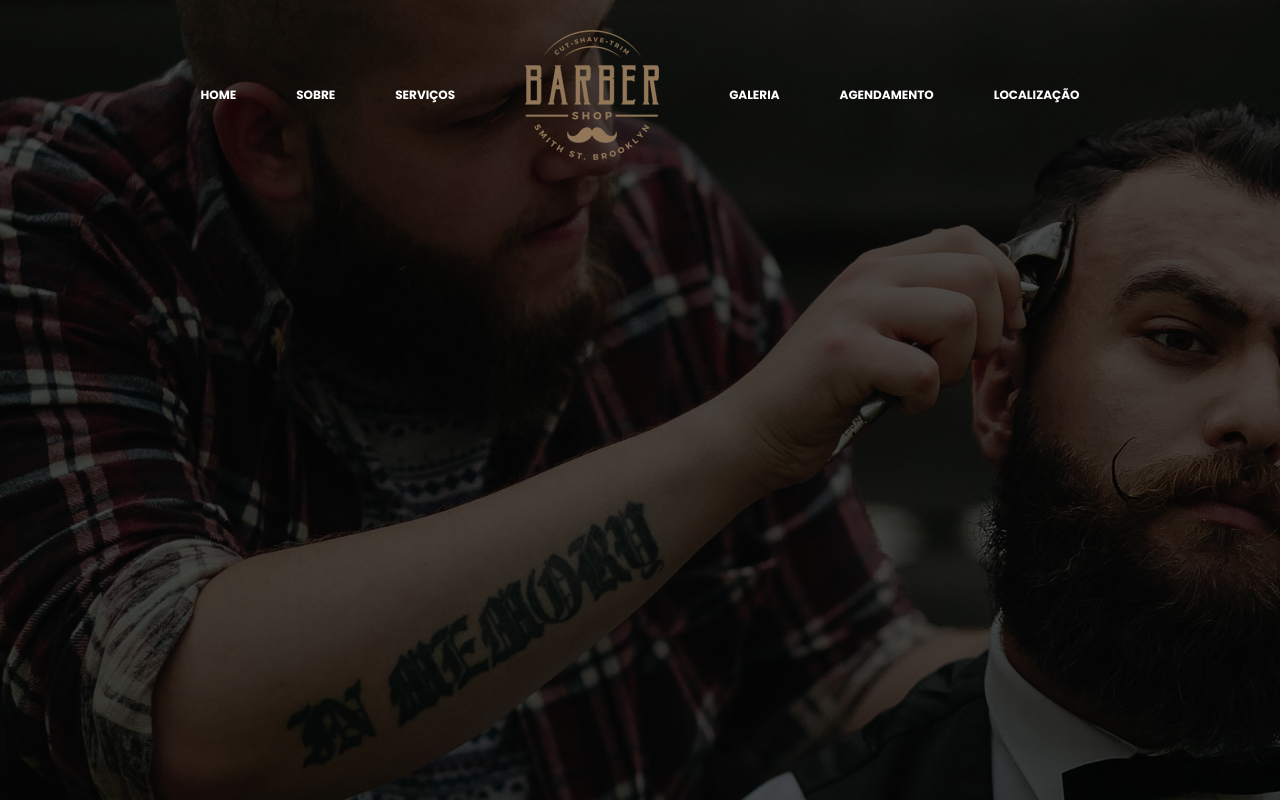
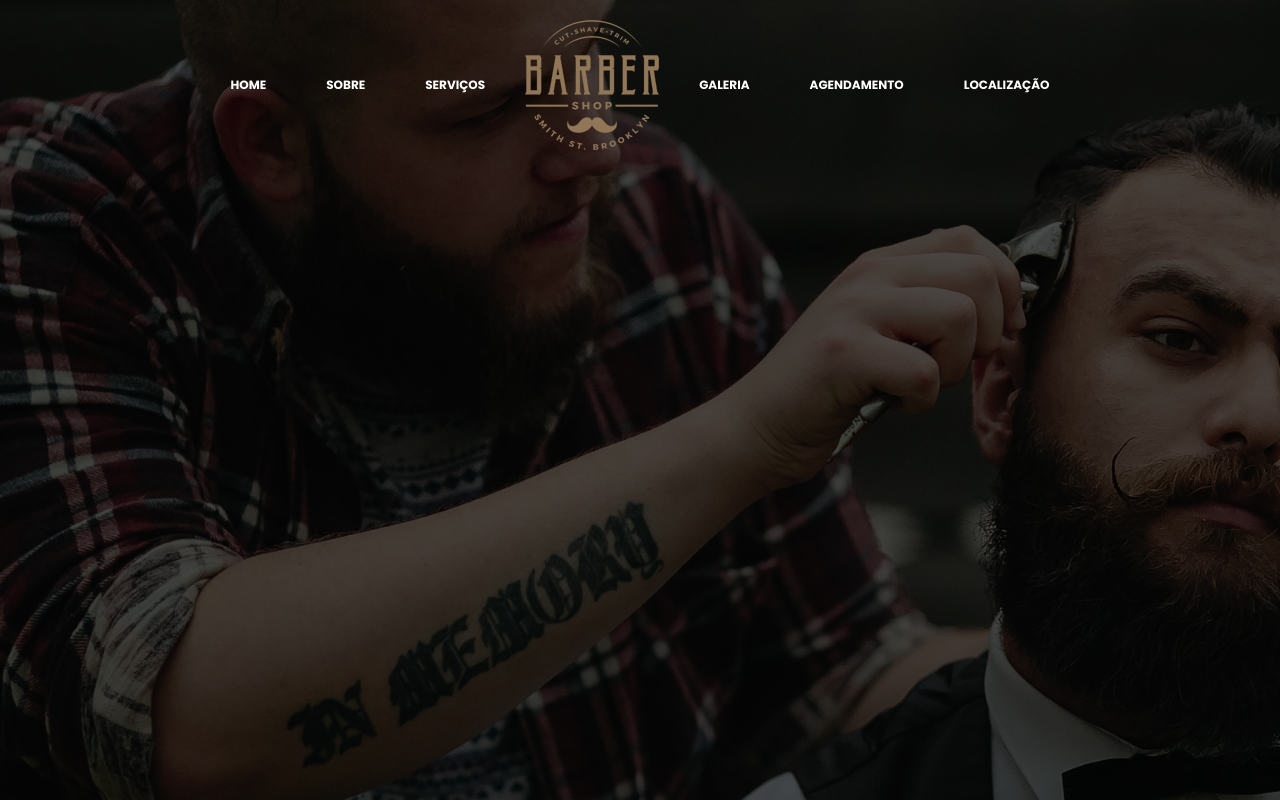
Before and after one commit to Matheusfarmaceutico/Stack2, a plain HTML site: page 12 - Projeto-barber-shop/index.html in a window 1280 px wide. Drawn offline with Linux system fonts and the light colour scheme.

Commit message:
exercicio-menu-barber-shop

```diff
--- a/12 - Projeto-barber-shop/css/style.css
+++ b/12 - Projeto-barber-shop/css/style.css
@@ -1,66 +1,52 @@
 :root {
-    --color-primary: #915758;
+    --color-primary: #917758;
 }
-
 * {
     padding: 0;
     margin: 0;
     box-sizing: border-box;
 }
-
-body    {
-
+body  {
     font-family: 'Poppins', sans-serif;
 }
-
-.header {
-    padding: 30px 0;
-}
 .home {
-    background-size:cover;
+    background-size: cover;
     background-image: url(../images/bg-home.jpg);
     height: 100vh;
 }
 
+.header {
+    padding: 20px 0;
+}
 .home .header .nav {
     display: flex;
     justify-content: center;
-
-
 }
-
-.home .header .nav ul {
+.home .header .nav ul{
     display: flex;
     list-style: none;
-
-
-
 }
 
 .home .header .nav ul li{
-   display: flex;
-   align-items: center;
-   margin: 0 10px;
+    display: flex;
+    align-items: center;
+    margin: 0 10px;
 
 
 }
 .home .header .nav ul li a{
     color: white;
+    text-transform: uppercase;
+    font-size: 12px;
+    font-weight: bold;
     text-decoration: none;
-    text-transform: uppercase;
-    font-weight: bold;
-    font-size: 12px;
     padding: 20px;
 
+}
 
- }
- .home .header .nav ul li a:hover{
+.home .header .nav ul li a:hover{
     border-bottom: 1px solid var(--color-primary);
     color: var(--color-primary);
 
 
- }
-
- .home .header .nav ul li .logo {
-     margin: 0 30px;
- }
+}
--- a/12 - Projeto-barber-shop/index.html
+++ b/12 - Projeto-barber-shop/index.html
@@ -25,7 +25,7 @@
                         <a href="#">Serviços</a>
                     </li>
                     <li>
-                        <img src="images/logo.png" alt="logo-barber-shop" class="logo">
+                        <img src="images/logo.png" alt="logo-barber-shop">
                     </li>
                     <li>
                         <a href="#">Galeria</a>
```
